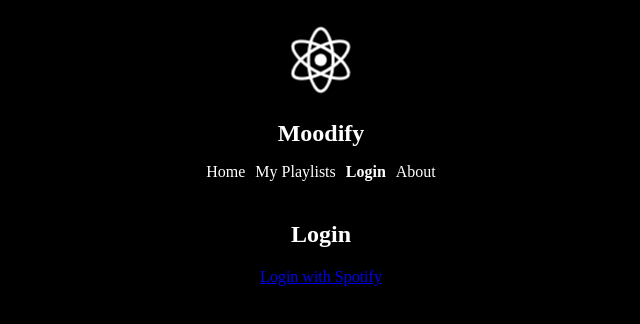
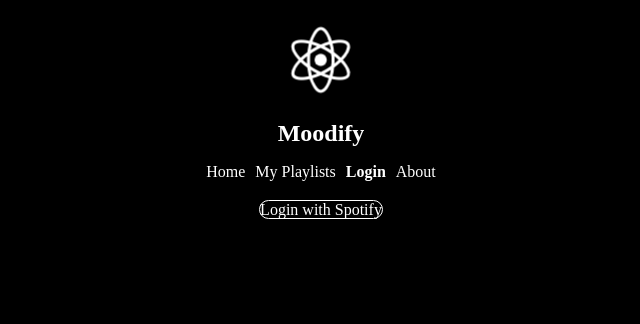
Before and after one commit to SplitSeconds/moodify, a React (Create React App) app in the folder client/: page /login in a window 1280 px wide. Shown: the top 324 px of the page, without its empty margins (319-959 px from the left). Built offline with nearby package versions, Linux system fonts and the light colour scheme; a web font is replaced by a local one.

Commit message:
Loading message on api call playlist page

```diff
--- a/client/src/components/pages/Login.js
+++ b/client/src/components/pages/Login.js
@@ -1,12 +1,16 @@
-import React, { Component } from 'react';
-import api from '../../api';
+import React, { Component } from "react";
+import api from "../../api";
 
 class Login extends Component {
   render() {
     return (
       <div className="Login">
-        <h2>Login</h2>
-        <a href={api.service.defaults.baseURL+"/spotify-login"}>Login with Spotify</a>
+        <a
+          href={api.service.defaults.baseURL + "/spotify-login"}
+          className="btn-style"
+        >
+          Login with Spotify
+        </a>
       </div>
     );
   }
--- a/client/src/components/pages/Playlists.js
+++ b/client/src/components/pages/Playlists.js
@@ -36,6 +36,7 @@
   handleClickEdit = () => {
     this.props.history.push("/edit-profile/" + { EditProfile });
   };
+
   componentDidMount() {
     api.getSpoftiyUserData().then(data =>
       //console.log("Spotify data", data, "Spotify pic", data.body.images[0].url)
@@ -53,6 +54,9 @@
     });
   }
   render() {
+    if (!this.state.playlists || !this.state.profilePic) {
+      return <div>Loading...</div>;
+    }
     return (
       <div className="Playlist">
         <h2>
--- a/client/src/styles/index.css
+++ b/client/src/styles/index.css
@@ -126,6 +126,9 @@
 .Playlist h2 {
   margin-bottom: 0px; }
 
+.Login a {
+  text-decoration: none; }
+
 /* User playlists section   */
 .user-playlists-wrapper {
   display: inline-block;
--- a/client/src/styles/index.scss
+++ b/client/src/styles/index.scss
@@ -127,10 +127,10 @@
   flex-direction: column;
   justify-content: center;
 }
-.about-container-section h3{
+.about-container-section h3 {
   margin-top: 2px;
 }
-.about-container-section p{
+.about-container-section p {
   margin-top: 2px;
 }
 .pic-div {
@@ -163,10 +163,10 @@
   stroke: gray;
   stroke-width: 1;
 }
-.rv-xy-plot__axis__line{
+.rv-xy-plot__axis__line {
   stroke: black !important;
 }
-.rv-xy-plot__axis{
+.rv-xy-plot__axis {
   margin-right: 10px !important;
 }
 .rv-xy-plot__axis--vertical {
@@ -184,6 +184,10 @@
 
 .Playlist h2 {
   margin-bottom: 0px;
+}
+
+.Login a {
+  text-decoration: none;
 }
 
 /* User playlists section   */
```
